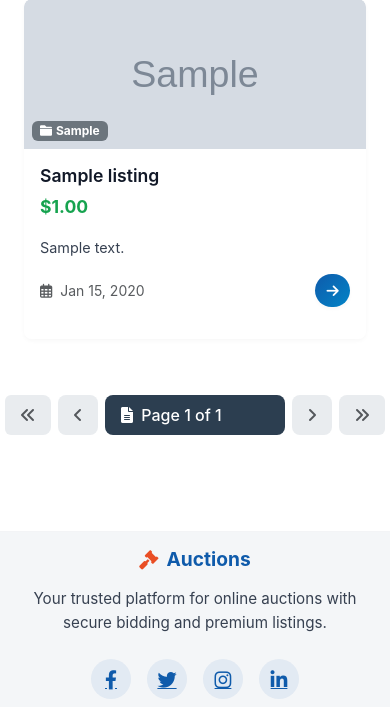
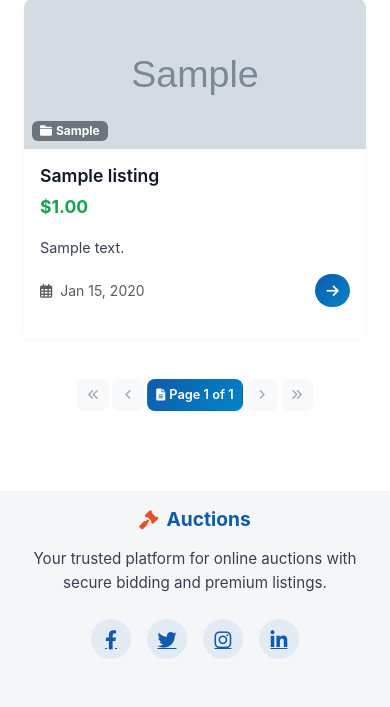
Before and after one commit to sandovaldavid/project-02-auctions, a Django app: page / in a window 390 px wide. Shown: the part 448-1155 px from the top of the page. Run offline with Django 3.2, Linux system fonts and the light colour scheme; tables that the repository leaves empty hold one stand-in row (values such as "Sample post"); grey boxes marked "Sample" are stand-in pictures.

Commit message:
💄 Enhance pagination component with improved styles, responsiveness, and dark mode support

```diff
--- a/auctions/static/css/components/pagination.css
+++ b/auctions/static/css/components/pagination.css
@@ -1,30 +1,156 @@
+/* Pagination Component */
 .pagination-container {
 	margin: 2rem 0;
 	padding: 1rem;
+	overflow-x: auto; /* For mobile responsiveness */
 }
 
 .pagination {
 	gap: 0.5rem;
+	flex-wrap: nowrap; /* Prevent wrapping on small screens */
+}
+
+.page-item:not(.disabled) .page-link {
+	color: var(--primary-color);
+	background-color: var(--bg-main);
+	border-color: var(--border-light);
+	transition: all 0.3s ease;
+}
+
+.page-item:not(.disabled) .page-link:hover {
+	background-color: var(--bg-hover);
+	color: var(--primary-color);
+	transform: translateY(-2px);
+	box-shadow: var(--shadow-sm);
+}
+
+.page-item:not(.disabled) .page-link:focus {
+	box-shadow: 0 0 0 0.25rem rgba(15, 91, 171, 0.25);
+	z-index: 3;
+	outline: none;
+}
+
+.page-item:not(.disabled) .page-link:active {
+	transform: translateY(0);
+	background-color: var(--bg-hover);
 }
 
 .page-link {
 	border-radius: 8px;
-	border: none;
-	color: #3498db;
+	border: 1px solid var(--border-light);
 	padding: 0.5rem 1rem;
-	font-weight: 500;
-	transition: all 0.3s ease;
+	font-weight: 600;
+	font-size: 0.95rem;
+	display: flex;
+	align-items: center;
+	justify-content: center;
+	min-width: 2.5rem;
+	height: 2.5rem;
 }
 
-.page-link:hover {
-	background-color: #3498db;
-	color: white;
-	transform: translateY(-2px);
-	box-shadow: 0 4px 8px rgba(52, 152, 219, 0.2);
+/* Current page */
+.page-item.active .page-link {
+	background: var(--gradient-primary);
+	color: var(--text-light) !important;
+	border-color: transparent;
+	box-shadow: var(--shadow-sm);
+	position: relative;
 }
 
 .current-page {
 	min-width: 180px;
-	background-color: #2c3e50 !important;
-	color: white !important;
+	justify-content: center;
+	display: flex;
+	align-items: center;
 }
+
+/* Disabled state */
+.page-item.disabled .page-link {
+	color: var(--text-muted);
+	background-color: var(--bg-secondary);
+	border-color: var(--border-light);
+	pointer-events: none;
+	opacity: 0.6;
+}
+
+/* Icon style */
+.page-link i {
+	font-size: 0.8rem;
+}
+
+/* Dark mode styles */
+[data-theme='dark'] .page-item:not(.disabled):not(.active) .page-link {
+	background-color: var(--card-bg);
+	border-color: var(--border-color);
+	color: var(--primary-light);
+}
+
+[data-theme='dark'] .page-item:not(.disabled):not(.active) .page-link:hover {
+	background-color: var(--bg-hover);
+}
+
+[data-theme='dark'] .page-item.disabled .page-link {
+	background-color: rgba(30, 41, 59, 0.5);
+	border-color: var(--border-color);
+	color: var(--text-muted);
+}
+
+[data-theme='dark'] .page-item.active .page-link {
+	background: var(--gradient-primary);
+}
+
+/* Responsive styles */
+@media (max-width: 767px) {
+	.pagination-container {
+		margin: 1.5rem 0;
+		padding: 0.75rem;
+	}
+
+	.pagination {
+		gap: 0.25rem;
+	}
+
+	.page-link {
+		padding: 0.4rem;
+		min-width: 2.25rem;
+		height: 2.25rem;
+		font-size: 0.9rem;
+	}
+
+	.current-page {
+		min-width: auto;
+		font-size: 0.85rem;
+		padding: 0.4rem 0.75rem;
+	}
+}
+
+@media (max-width: 575px) {
+	.pagination-container {
+		margin: 1rem 0;
+		padding: 0.5rem 0;
+		overflow-x: auto;
+	}
+
+	.pagination {
+		display: flex;
+		flex-wrap: nowrap;
+		padding-bottom: 0.5rem;
+	}
+
+	.page-link {
+		font-size: 0.8rem;
+		padding: 0.35rem;
+		min-width: 2rem;
+		height: 2rem;
+	}
+
+	.current-page {
+		white-space: nowrap;
+		font-size: 0.8rem;
+		padding: 0.35rem 0.5rem;
+	}
+
+	.page-link i {
+		font-size: 0.75rem;
+	}
+}
```
